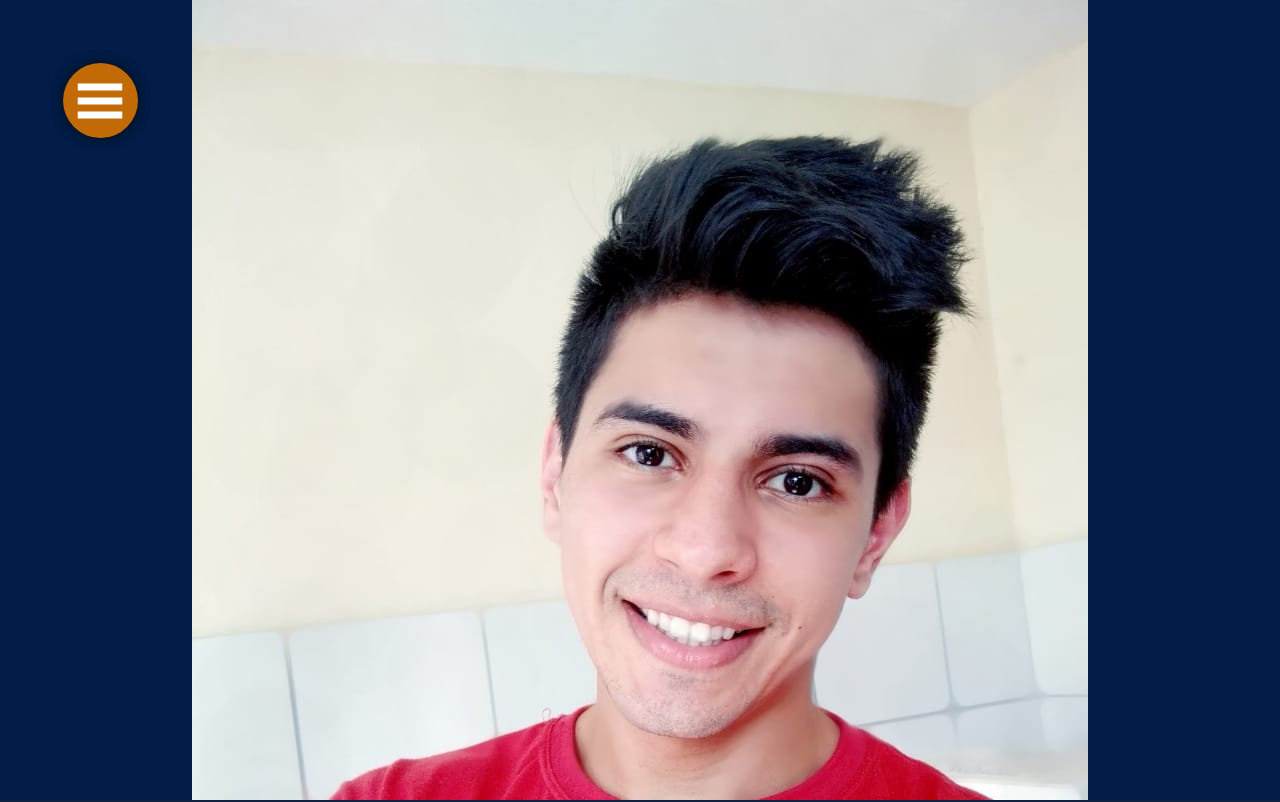
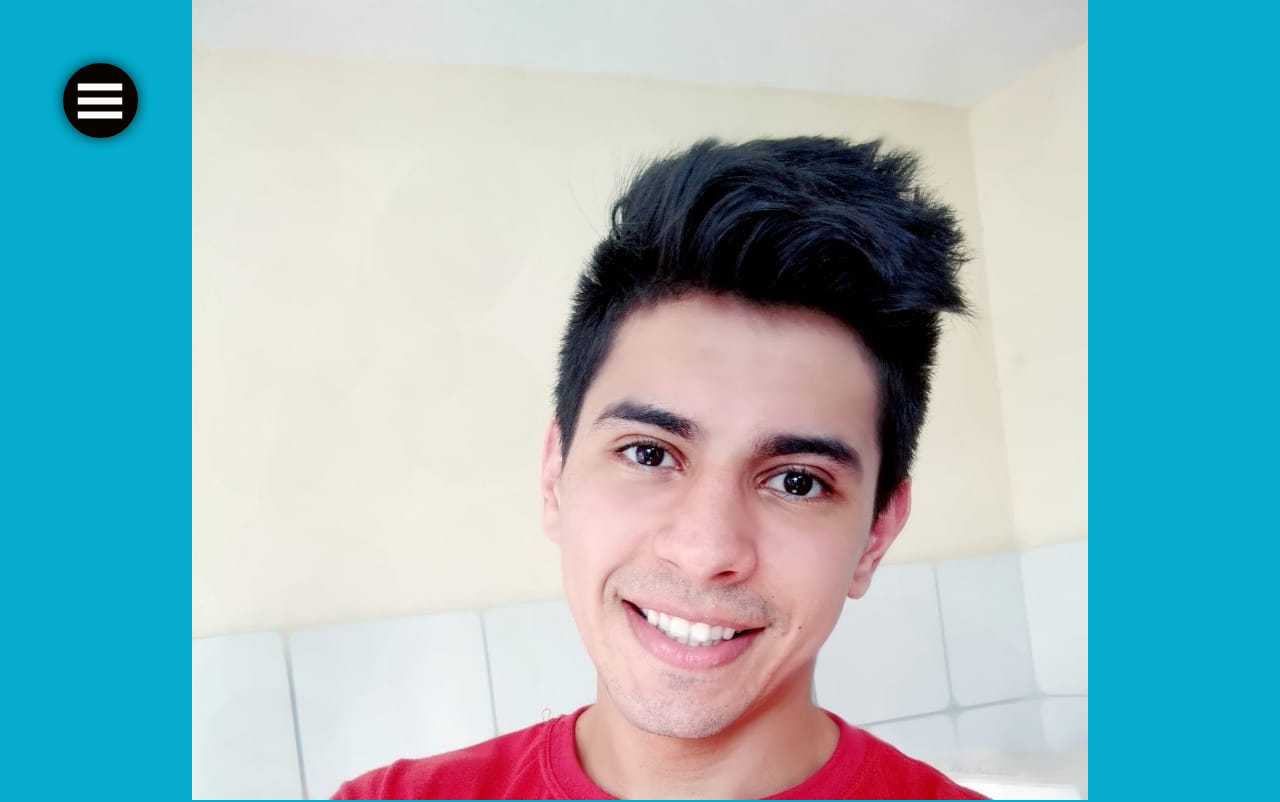
Before and after one commit to Lucas95gf/PortfolioMenuCircular, a plain HTML site: page index.html in a window 1280 px wide. Shown: the top 802 px of the page. Drawn offline with nearby package versions, Linux system fonts and the light colour scheme.

Commit message:
Atualizações2

```diff
--- a/main.css
+++ b/main.css
@@ -116,7 +116,7 @@ nav {
     top: 50%;
     left: 50%;
     transform: translate(-50%, -50%);
-    background-color: #c26a06;
+    background-color: #080400;
     border-radius: 50%;
     width: 75px;
     height: 75px;
@@ -143,7 +143,7 @@ nav {
     -webkit-transition: all 600ms;
 }
 #one {
-    background-color: #e7b044;
+    background-color: #fbfbfb;
 }
 #one svg {
     width: 40px;
@@ -159,7 +159,7 @@ nav {
     transform: translateY(-50%);
 }
 #two {
-    background-color: #f3cc61;
+    background-color: #fbfbfb;
 }
 #two svg {
     width: 40px;
@@ -175,7 +175,7 @@ nav {
     transform: translateX(-50%);
 }
 #three {
-    background-color: #efc634;
+    background-color: #fbfbfb;
 }
 #three svg {
     width: 40px;
@@ -191,7 +191,7 @@ nav {
     transform: translateY(-50%);
 }
 #four {
-    background-color: #f49231;
+    background-color: #fbfbfb;
 }
 #four svg {
     width: 40px;
@@ -214,7 +214,7 @@ section {
 .start {
     top: 0;
     left: 0;
-    background-color: #021e48;
+    background-color: #06accd;
     text-align: center;
 }
 figcaption{
@@ -225,7 +225,7 @@ figcaption{
     display: flexbox;
     left: 100vw;
     top: 0;
-    background-color: #0e2241;
+    background-color: #06accd;
 }
 .content.pag1.img{
     width: 40%;
@@ -234,17 +234,17 @@ figcaption{
 .second {
     left: 0;
     top: 100vh;
-    background-color: #0e2241;
+    background-color: #06accd;
 }
 .third {
     left: -100vw;
     top: 0;
-    background-color: #0e2241;
+    background-color: #06accd;
 }
 .fourth {
     left: 0;
     top: -100vh;
-    background-color: #0e2241;
+    background-color: #06accd;
 }
 section:first-child.content {
     width: 100%;
```
